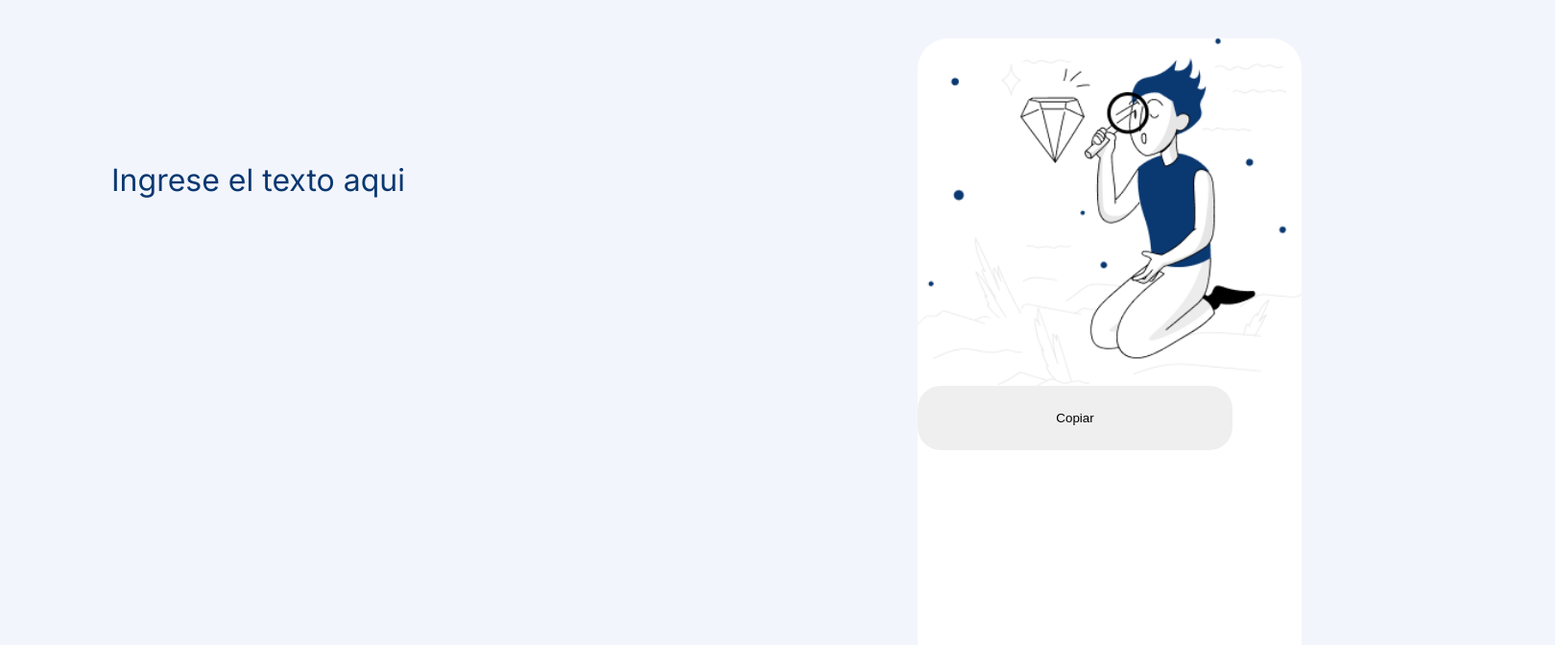
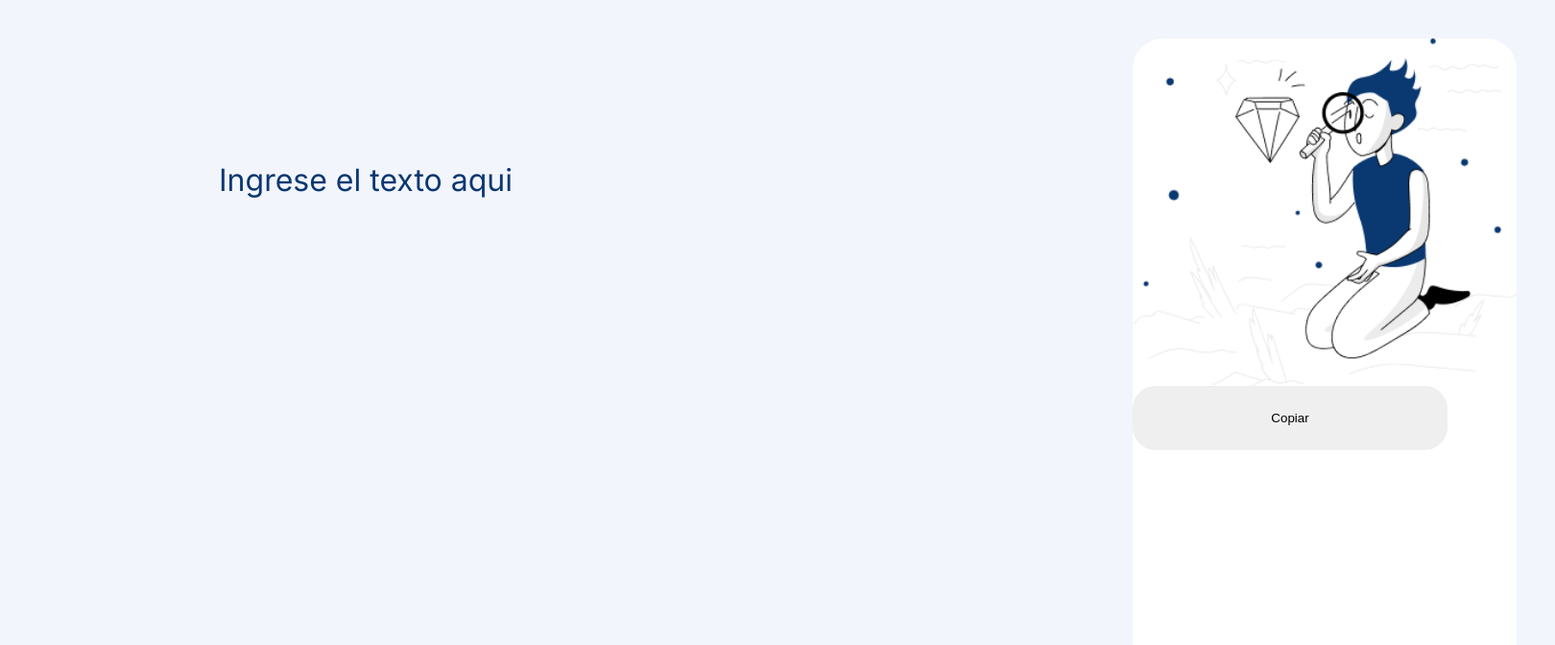
Before and after one commit to CarlosGC-LP/Encriptador-de-texto, a plain HTML site: page index.html in a window 1280 px wide. Shown: the top 672 px of the page at 96% size, 1620 px wide, since content can reach past the window. Drawn offline with Linux system fonts and the light colour scheme.

Commit message:
Update style.css

```diff
--- a/styles/style.css
+++ b/styles/style.css
@@ -23,7 +23,7 @@ body {
 .contenedor_secundario {
     display: flex;
     flex-direction: row;
-    gap: 5rem;
+    gap: 12rem;
 }
 
 .header {
```
